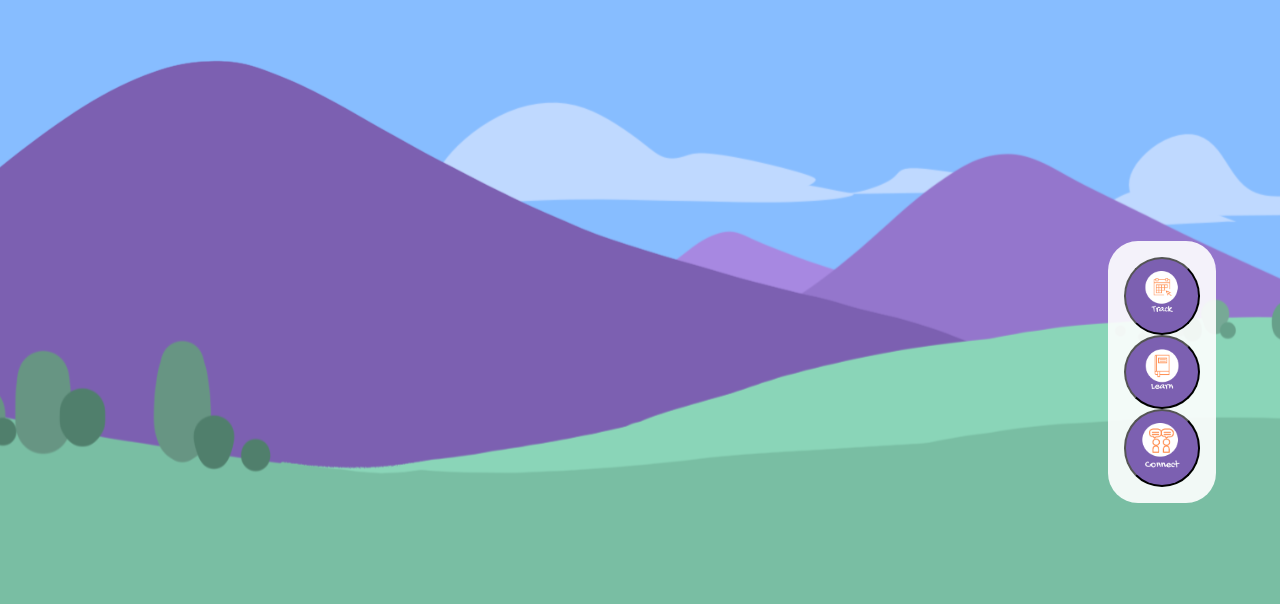
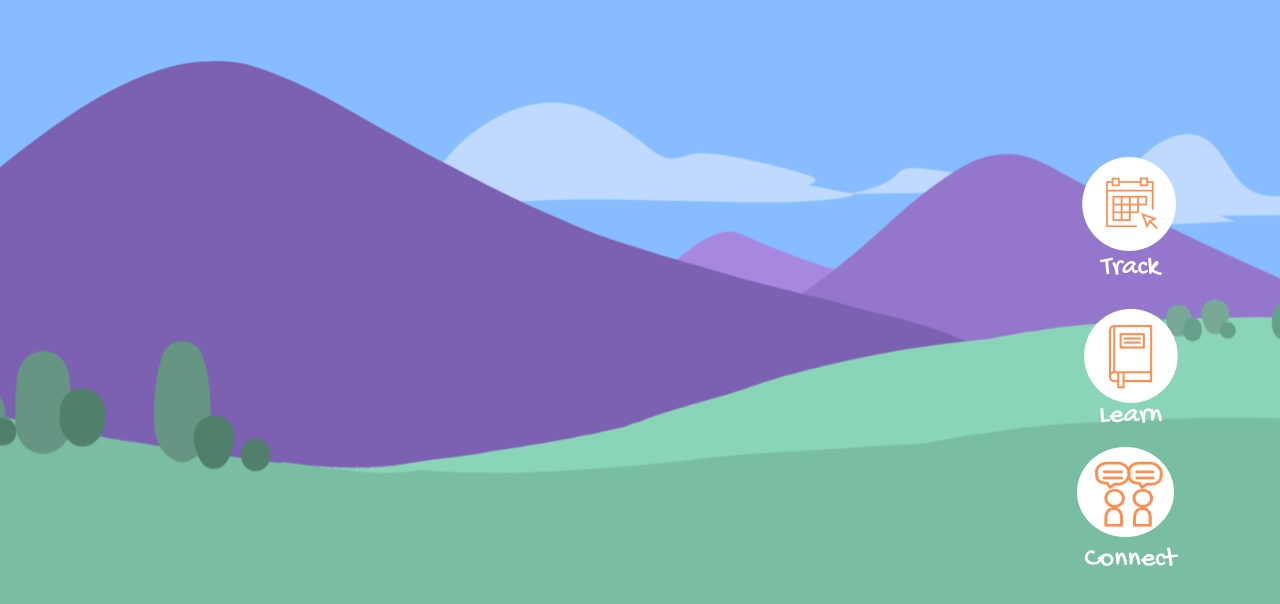
Before and after one commit to HiThereImCam/Euda, a React (Create React App) app: page / in a window 1280 px wide. Shown: the part 788-1392 px from the top of the page. Built offline with nearby package versions, Linux system fonts and the light colour scheme.

Commit message:
fixed buttone

```diff
--- a/src/App.css
+++ b/src/App.css
@@ -25,7 +25,6 @@
 .buttons{
   display: flex;
   flex-direction: column;
-  background-color: rgba(255, 255, 255, 0.9);
   border-radius: 30px;
   padding: 1em;
 }
--- a/src/index.css
+++ b/src/index.css
@@ -20,8 +20,3 @@ button{
   color: #FFFF;
   border-radius: 50%;
 }
-button > img{
-  align-self: center;
-  justify-self: center;
-  max-width: 2em;
-}
--- a/src/styles.css
+++ b/src/styles.css
@@ -1,3 +1,19 @@
-button .icon {
+.buttons .icon {
   all:unset;
 }
+
+.icon:hover{
+  cursor: pointer;
+}
+
+
+button{
+  /* display: flex;
+  flex-direction: column;
+  font-family: 'Gochi Hand', cursive;
+  font-size: 1.5em;
+  padding: 0.5em;
+  background-color: #7C60B1;
+  color: #FFFF;
+  border-radius: 50%; */
+}
```
